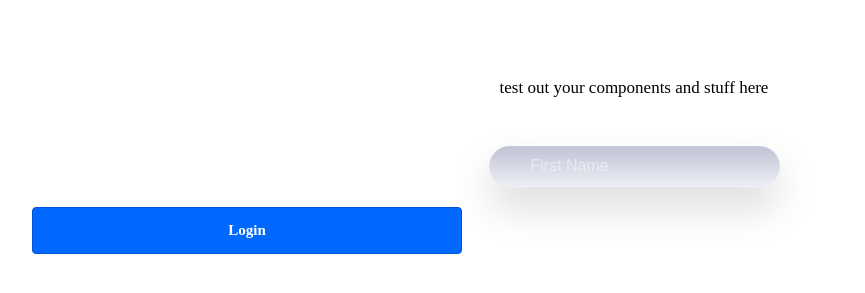
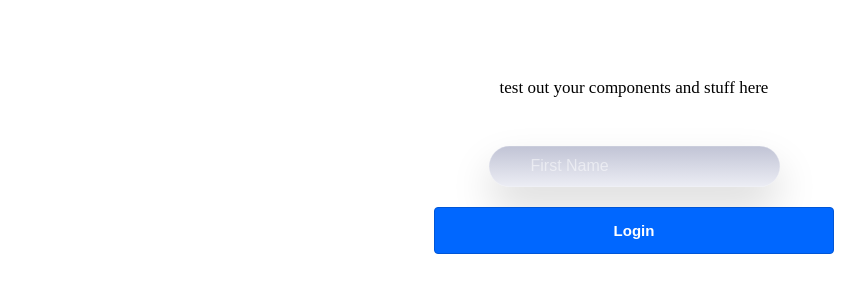
Before and after one commit to Upine-Apps/kraftylab-game-portal, a Gatsby site: page /test in a window 1280 px wide. Shown: the part 187-480 px from the top of the page, without its empty margins (6-871 px from the left). Built offline with nearby package versions, Linux system fonts and the light colour scheme; Gatsby itself is replaced by a stand-in of ours.

Commit message:
refactoring; convert to html button

```diff
--- a/src/components/buttons/ReusableButton.js
+++ b/src/components/buttons/ReusableButton.js
@@ -8,24 +8,21 @@ export default function ReusableButton(props) {
   // how will the button component obtain state from other fields? curiosity.
   // either lifting up and passing down state, or redux
 
-  const handleSubmit = async () => {
-    try {
-    } catch (err) {
-      console.error("error invoked")
-    }
-  }
-
   return (
-    <Wrapper>
-      <TextWrapper>
-        <Title onSubmit={handleSubmit}>{title || "Submit"}</Title>
-      </TextWrapper>
-    </Wrapper>
+    <>
+      <ButtonWrapper>
+        <button type="submit" value={title || "Submit"}>
+          {title || "Submit"}
+        </button>
+      </ButtonWrapper>
+    </>
   )
 }
 
-const Wrapper = styled.div`
-  max-width: 400px;
+const ButtonWrapper = styled.div`
+  button {
+    max-width: 500px;
+    width: 400px;
     background: #0067ff;
     border: 1px solid #0056d7;
     border-radius: 4px;
@@ -34,14 +31,11 @@ const Wrapper = styled.div`
     align-items: center;
     padding: 14px 14px;
     gap: 10px;
-`
 
-const TextWrapper = styled.div`
-  gap: 4px;
-`
-
-const Title = styled.div`
     color: white;
     font-weight: 600;
     font-size: 15px;
+
+    cursor: pointer;
+  }
 `
```
Lines whose indentation alone changed are shown as unchanged.
